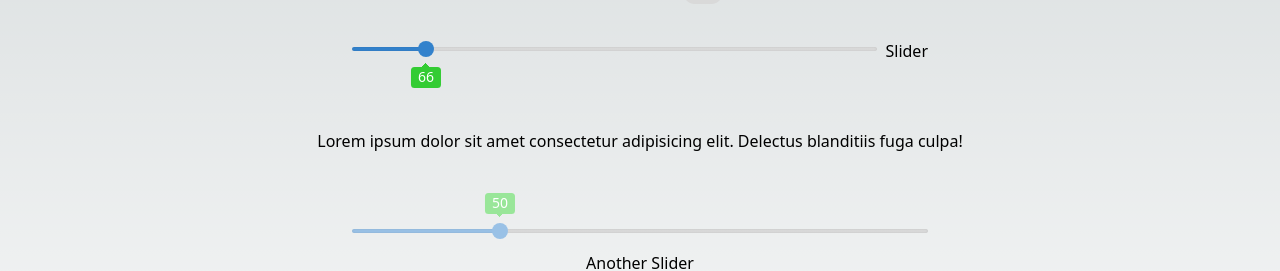
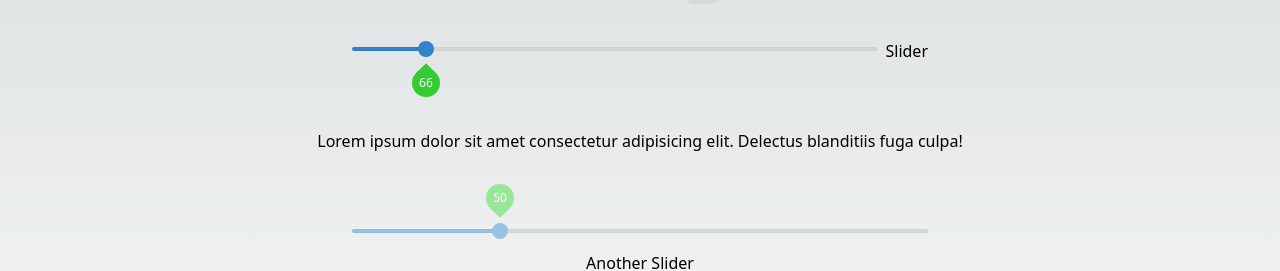
Before and after one commit to AlainGourves/nextjs-components, a Next.js app: page /about in a window 1280 px wide. Shown: the part 209-480 px from the top of the page. Built offline with nearby package versions, Linux system fonts and the light colour scheme.

Commit message:
changed slider output style

```diff
--- a/src/app/components/slider/slider.module.scss
+++ b/src/app/components/slider/slider.module.scss
@@ -133,18 +133,22 @@
 
     // Output -----------------------------
     & output {
+        --__radius: .875rem;
         --__bg-color: var(--output-clr);
         background: var(--__bg-color);
-        min-width: max-content;
-        padding: .25em .5em;
+        width: calc(var(--__radius) * 2);
+        aspect-ratio: 1;
+        padding: .25em;
+        border-radius: 50%;
         position: absolute;
+        display: grid;
+        place-content: center;
         // Make sure that the center of the output is always under the center of the thumb (it's a kind of lerp)
         left: calc(var(--slider-value) * 1% + (50 - var(--slider-value))/100*var(--thumb-size));
-        bottom: -1.6rem;
+        bottom: -2.2rem;
         translate: -50% 0;
-        border-radius: .25em;
         pointer-events: none;
-        font-size: .875em;
+        font-size: .75em;
         line-height: 1;
         color: #fff;
         z-index: -1; // output remains under hover highlight
@@ -154,13 +158,13 @@
             --__theta: 45deg;
             position: absolute;
             content: "";
-            width: 100%;
-            height: 50%;
-            background-image: conic-gradient(from calc(180deg - var(--__theta)) at 50% 0,
-                    var(--__bg-color) calc(var(--__theta) * 2),
-                    transparent 0);
-            top: -0.25em;
-            left: 0;
+            width: var(--__radius);
+            aspect-ratio: 1;
+            background: var(--__bg-color);
+            transform-origin: top left;
+            top: 50%;
+            left: 50%;
+            rotate: calc(var(--__theta) * -3);
             z-index: -1;
         }
     }
@@ -170,15 +174,11 @@
     }
 
     &[class~='label-under'] output {
-        top: -1.85rem;
+        top: -2.4rem;
         bottom: initial;
 
         &:before {
-            background-image: conic-gradient(from calc(-1 * var(--__theta)) at 50% 100%,
-                    var(--__bg-color) calc(var(--__theta) * 2),
-                    transparent 0);
-            top: initial;
-            bottom: -0.25em;
+            rotate: var(--__theta);
         }
     }
 }
```
